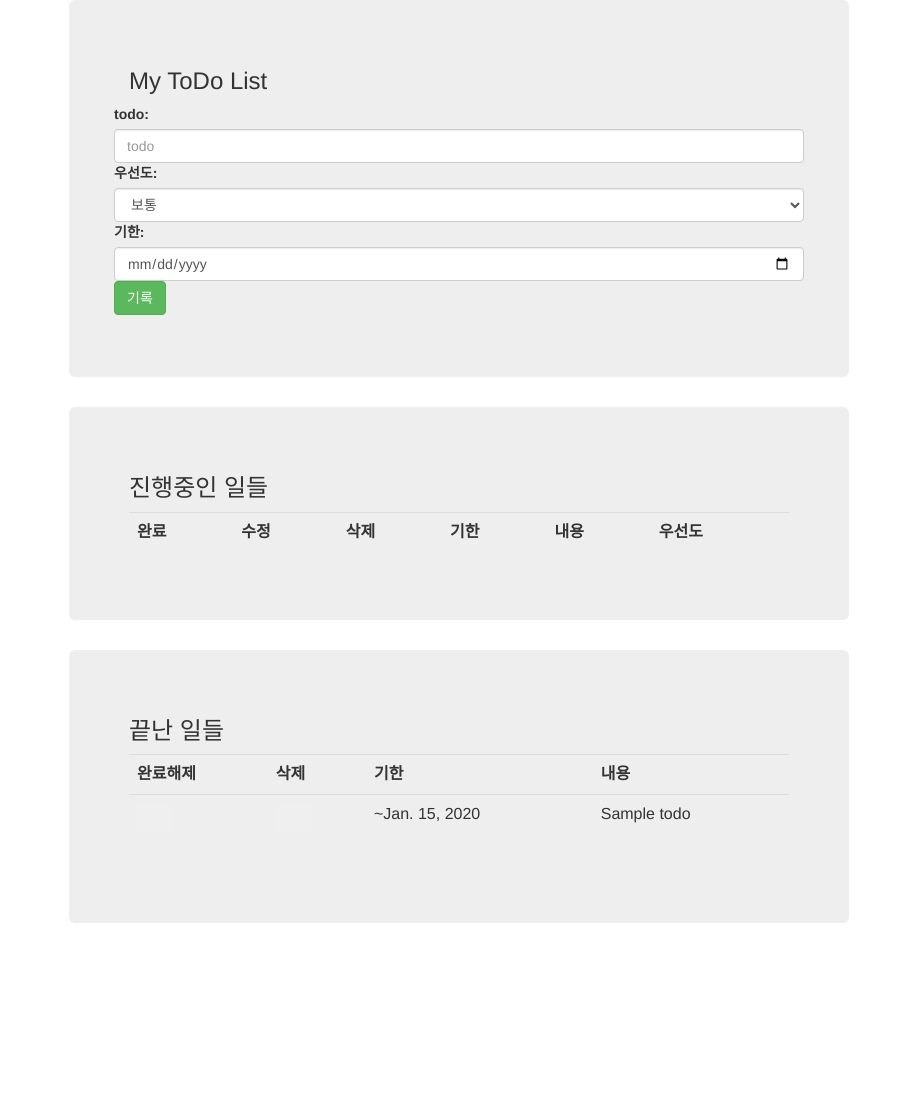
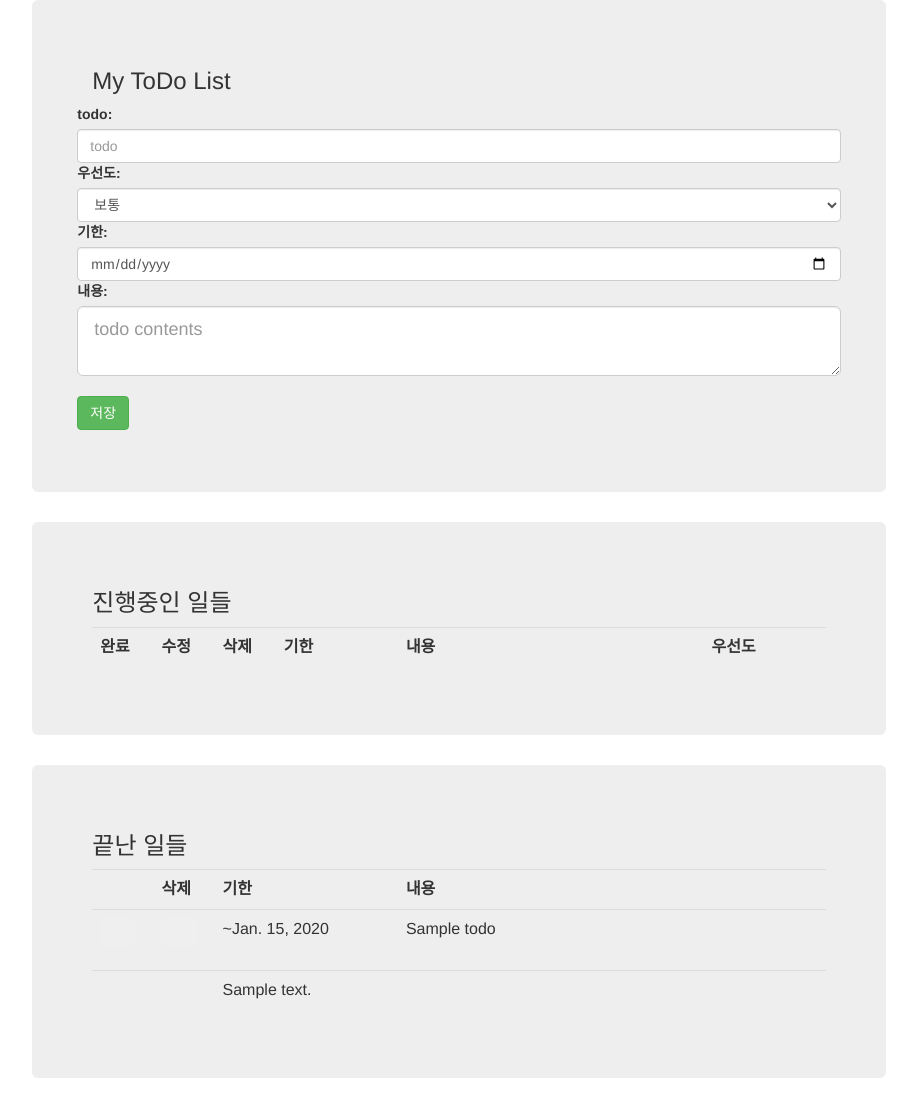
Before and after one commit to ox1230/myToDoList, a Django app: page / in a window 1280 px wide. Shown: the whole page, without its empty margins (181-1098 px from the left). Before the commit the page ends 923 px from the top, so only its background shows below. Run offline with Django 3.2, Linux system fonts and the light colour scheme; tables that the repository leaves empty hold one stand-in row (values such as "Sample post"); lists and menus that the app fills with data are empty; some libraries are stand-ins or nearby versions; some web fonts are replaced.

Commit message:
cotents - template에 반영 + 디자인 변경

```diff
--- a/myToDoList/lists/models.py
+++ b/myToDoList/lists/models.py
@@ -6,7 +6,7 @@ class ToDo(models.Model):
     priority = models.PositiveIntegerField(default = 1)
     due = models.DateField(null = True, default = None)
 
-    contents = models.TextField(null = True, default = "")
+    contents = models.TextField(null = True, default = None)
 
     def __str__(self):
         return self.title
--- a/myToDoList/lists/templates/root.html
+++ b/myToDoList/lists/templates/root.html
@@ -11,8 +11,8 @@
     </head>
 
     <body>
-            <div class = "container">
-                    <div class = "row"><div class ="col-xs-12 col-md-8 col-md-offset-2 jumbotron form-group">
+            <div class = "container col-xs-12 col-md-8 col-md-offset-2">
+                    <div class = "row"><div class ="jumbotron form-group">
                         <h3>My ToDo List</h3>
                         <form method = "POST" action = '{% url "add_todo" %}'>
                             <div class = "row">
@@ -35,20 +35,32 @@
                             </div>
 
                             <div class = "row">
-                                <button id = "add_todo_button" type = "submit" class = "btn btn-success">기록</button>
+                                <label for="todo_contents_inputBox">내용:</label>
+                                <textarea name = "todo_contents" id = "todo_contents_inputBox" placeholder="todo contents" class= "form-control input-lg"></textarea>
+                            </div>
+                            <br>
+                            <div class = "row">
+                                <button id = "add_todo_button" type = "submit" class = "btn btn-success">저장</button>
                             </div>
 
                                 {% csrf_token %}
                         </form>
                     </div></div>
 
-                    <div class = "row"><div class ="col-xs-12 col-md-8 col-md-offset-2 jumbotron">
+                    <div class = "row"><div class ="jumbotron">
                         <h3>진행중인 일들</h3>
-                        <table id = "todo_textBox" class="col-xs-12 table table-hover">
-                            <tr><th>완료</th><th>수정</th><th>삭제</th><th>기한</th><th>내용</th><th>우선도</th></tr>
+                        <table id = "todo_textBox" class="table table-hover">
+                            <tr>
+                                <th class = "col-xs-1">완료</th>
+                                <th class = "col-xs-1">수정</th>
+                                <th class = "col-xs-1">삭제</th>
+                                <th class = "col-xs-2">기한</th>
+                                <th>내용</th>
+                                <th class = "col-xs-2 col-xs-offset-10">우선도</th>
+                            </tr>
                             {% for todo,strform_date in list_of_todo %}
                             <tr {% if todo.due < today %} class = "danger"  data-toggle="tooltip" data-placement="top" title="기한이 지났습니다"{% endif %}>
-                                <td><form  method = "post" action =  '{% url "complete_todo" %}'>
+                                <td class="col-xs-1"><form  method = "post" action =  '{% url "complete_todo" %}'>
                                         {% csrf_token %}
                                         <input name = "id" value ="{{todo.id}}" hidden>
                                         <button type="submit"
@@ -57,12 +69,12 @@
                                         <span class = "glyphicon glyphicon-ok"></span>
                                         </button>
                                 </form> </td>
-                                <td>
-                                    <button type="button" class="btn" data-toggle="collapse" id="{{todo.title}}_edit_button" data-target="#{{todo.id}}_editor">
+                                <td class = "col-xs-1">
+                                    <button type="button" class="btn" data-toggle="collapse" id="{{todo.title}}_edit_button" data-target=".{{todo.id}}_editor">
                                         <span class = "glyphicon glyphicon-edit" id = "{{todo.id}}_gly"></span>
                                     </button>
                                 </td>
-                                <td><form  method = "post" action =  '{% url "delete_todo" %}'>
+                                <td class = "col-xs-1"><form  method = "post" action =  '{% url "delete_todo" %}'>
                                         {% csrf_token %}
                                         <input name = "id" value ="{{todo.id}}" hidden>
                                         <button type="submit"
@@ -71,59 +83,75 @@
                                             <span class= "glyphicon glyphicon-remove"></span>
                                         </button>
                                 </form> </td>
-                                <td> {% if todo.due %}~{{ todo.due }} {% endif %} </td>
+                                <td class = "col-xs-3"> {% if todo.due %}~{{ todo.due }} {% endif %} </td>
                                 <td> {{ todo.title }} </td>
-                                <td> {% if todo.priority == 1 %}보통
+                                <td class = "col-xs-2 col-xs-offset-10">{% if todo.priority == 1 %}보통
                                     {% elif todo.priority == 2 %}중요
                                     {% elif todo.priority == 3 %}매우 중요
+                                    {% endif %}</td>
+                            </tr>
+                            {% if todo.contents %}
+                            <tr {% if todo.due < today %} class = "danger"  data-toggle="tooltip" data-placement="top" title="기한이 지났습니다"{% endif %}>
+                                <td class = "col-xs-1"></td>
+                                <td class = "col-xs-1"></td>
+                                <td class = "col-xs-1"><i class="glyphicon glyphicon-arrow-right"></i></td>
+                                <td colspan = 3>{{todo.contents}} </td>
+                            </tr>
                             {% endif %}
-                                </td>
-                            </tr>
-                            <tr class="collapse out" id="{{todo.id}}_editor">
                             <form method = "POST" action = '{% url "edit_todo" %}'>
+                                <tr class="collapse out {{todo.id}}_editor">
+
                                     <input hidden name = "id" value = "{{todo.id}}">
-                                            <td>
+                                    <td class = "col-xs-1">
                                         <button id = "{{todo.title}}_edit_commit_button" type = "submit" class = "btn btn-sucess">
                                             <span class = "glyphicon glyphicon-floppy-saved"></span>
                                         </button>
                                     </td>
-                                            <td>
-                                                    <button type="button" class="btn" data-toggle="collapse" id="{{todo.title}}_edit_button" data-target="#{{todo.id}}_editor">
-                                                            <span class = "glyphicon glyphicon-eject" id = "{{todo.id}}_gly"></span>
+                                    <td class = "col-xs-1">
+                                            <button type="button" class="btn" data-toggle="collapse" id="{{todo.title}}_edit_button" data-target=".{{todo.id}}_editor">
+                                                    <span class = "glyphicon glyphicon-chevron-down" id = "{{todo.id}}_gly"></span>
                                             </button>
                                     </td>
                                     <td></td>
-                                            <td>
-                                                <input name = "todo_due" id = "{{todo.title}}_due_editBox" placeholder ="Due Date" type = 'date'  class= "form-control" value = "{{strform_date}}">
+                                    <td class = "col-xs-2">
+                                        <input name = "todo_due" id = "{{todo.title}}_due_editBox" placeholder ="Due Date"
+                                            type = 'date'  class= "form-control input-sm" value = "{{strform_date}}">
                                     </td>
                                     <td>
-                                                <input name = "todo_title" id = "{{todo.title}}_editBox" placeholder="todo" class= "form-control" value = "{{todo.title}}">
+                                        <input name = "todo_title" id = "{{todo.title}}_editBox"
+                                            placeholder="todo" class= "form-control input-sm" value = "{{todo.title}}">
                                     </td>
 
-                                            <td>
-                                                <select name = "todo_priority" id = "{{todo.title}}_priority_editBox"  class= "form-control">
+                                    <td class = "col-xs-2 col-xs-offset-10">
+                                        <select name = "todo_priority" id = "{{todo.title}}_priority_editBox"  class= "form-control input-sm">
                                             <option value = 1 {% if todo.priority == 1 %} selected {% endif %}>보통</option>
                                             <option value = 2 {% if todo.priority == 2 %} selected {% endif %}>중요</option>
                                             <option value = 3 {% if todo.priority == 3 %} selected {% endif %}>매우 중요</option>
                                         </select>
                                     </td>
                                         {% csrf_token %}
+                                </tr>
+                                <tr class="collapse out {{todo.id}}_editor">
+                                    <td class = "col-xs-1"></td>
+                                    <td class = "col-xs-1"></td>
+                                    <td class = "col-xs-1"></td>
+                                    <td colspan = 3>
+                                        <textarea name = "todo_contents" id = "{{todo.title}}_contents_editBox"
+                                            placeholder="todo contents" class= "form-control">{{todo.contents}}</textarea>
+                                    </td>
                             </form>
-                            </tr>
-
-
                         {% endfor %}
                         </table>
                 </div></div>
 
 
-                <div class = "row"><div class ="col-xs-12 col-md-8 col-md-offset-2 jumbotron">
+                <div class = "row"><div class ="jumbotron">
                     <h3>끝난 일들</h3>
-                    <table id = "todo_complete_textBox" class = "col-xs-12 table table-hover">
-                        <tr><th>완료해제</th><th>삭제</th><th>기한</th><th>내용</th></tr>
+                    <table id = "todo_complete_textBox" class = "table table-hover">
+                        <tr><th class = "col-xs-1"></th><th class = "col-xs-1">삭제</th><th class = "col-xs-2">기한</th><th>내용</th></tr>
                     {% for todo in list_of_todo_completed %}
                         <tr>
-                            <td><form  method = "post" action =  '{% url "uncomplete_todo" %}'>
+                            <td class = "col-xs-1"><form  method = "post" action =  '{% url "uncomplete_todo" %}'>
                                     {% csrf_token %}
                                     <input name = "id" value ="{{todo.id}}" hidden>
                                     <button type="submit"
@@ -133,7 +161,7 @@
                                     </button>
                             </form> </td>
 
-                            <td><form  method = "post" action =  '{% url "delete_todo" %}'>
+                            <td class = "col-xs-1"><form  method = "post" action =  '{% url "delete_todo" %}'>
                                     {% csrf_token %}
                                     <input name = "id" value ="{{todo.id}}" hidden>
                                     <button type="submit"
@@ -142,9 +170,16 @@
                                         <span class= "glyphicon glyphicon-remove"></span>
                                     </button>
                             </form> </td>
-                            <td> {% if todo.due %}~{{ todo.due }} {% endif %}</td>
+                            <td class = "col-xs-3"> {% if todo.due %}~{{ todo.due }} {% endif %}</td>
                             <td> {{ todo.title }} </td>
                         </tr>
+                        {% if todo.contents %}
+                            <tr>
+                                <td class = "col-xs-1"></td>
+                                <td class = "col-xs-1"><i class="glyphicon glyphicon-arrow-right"></i></td>
+                                <td colspan = 2>{{todo.contents}}</td>
+                            </tr>
+                        {% endif %}
                     {% endfor %}
                     </table>
                 </div>
--- a/myToDoList/lists/views.py
+++ b/myToDoList/lists/views.py
@@ -26,6 +26,7 @@ def add_todo(request:HttpRequest):
         if request.method == 'POST':
                 if request.POST['todo_due']: due = datetime.strptime(request.POST['todo_due'],"%Y-%m-%d")
                 else: due = None
+
                 temp = ToDo(title = request.POST['todo_title'],
                         priority = request.POST['todo_priority'],
                         due = due,
```
Also changed, not shown: myToDoList/lists/migrations/0007_auto_20181103_1117.py (added), 1 other file. Lines whose indentation alone changed are shown as unchanged.
